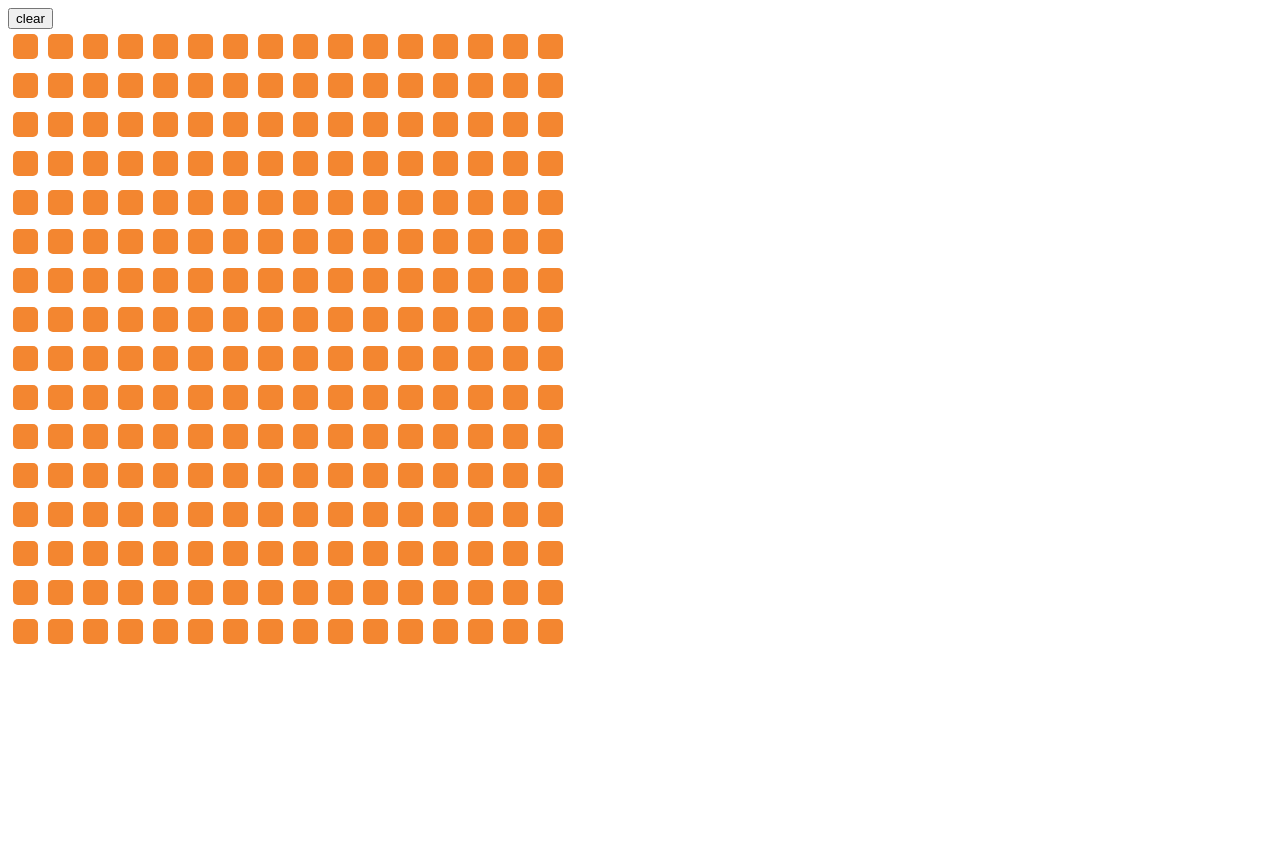
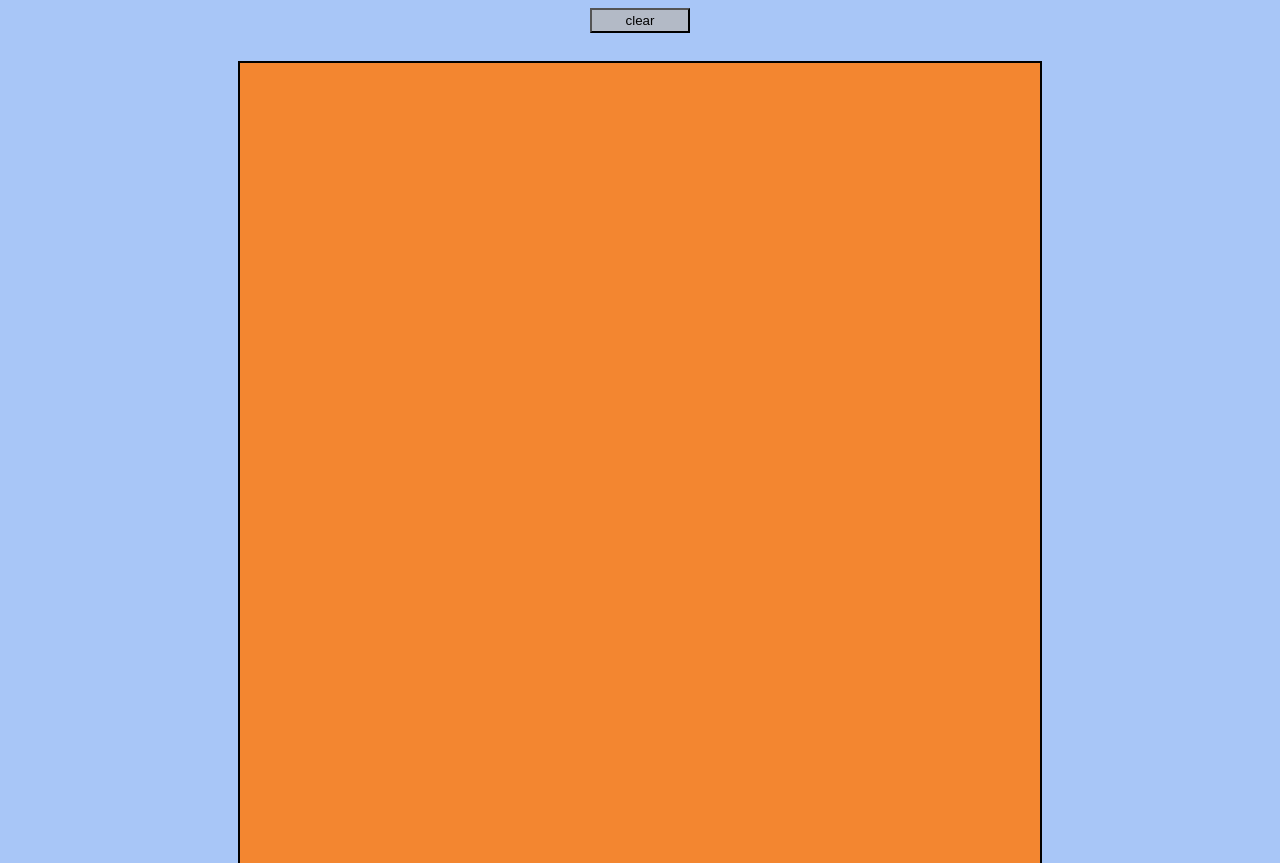
Before and after one commit to khengsdijk/sketchpad, a plain HTML site: page index.html in a window 1280 px wide. Before the commit the page ends 800 px from the top, so only its background shows below. Drawn offline with Linux system fonts and the light colour scheme.

Commit message:
functioning sketchpad

```diff
--- a/index.html
+++ b/index.html
@@ -7,8 +7,12 @@
                 <script type='text/javascript' src='script.js'></script>
 	</head>
 	<body>
-                <button>clear</button>
-                <script>genDivs(16);</script>
-                <code id="code"></code>
+                <center>
+                        <button class="sketchButton">clear</button>
+                </center>
+                <div class= "container">
+
+                <script>genDivs(32);</script>
+
 	</body>
 </html>
--- a/script.js
+++ b/script.js
@@ -1,19 +1,14 @@
 function genDivs(v){
-      var e = document.body; // whatever you want to append the rows to:
       for(var i = 0; i < v; i++){
-        var row = document.createElement("div");
-        row.className = "row";
-        for(var x = 1; x <= v; x++){
-            var cell = document.createElement("div");
-            cell.setAttribute("onmouseover", "changeColour(this)");
-            cell.className = "gridsquare";
-            cell.id = "kaka";
-            row.appendChild(cell);
+        for(var x = 0; x < v; x++){
+            $(".container").append("<div class = 'gridsquare' onmouseover='changeColour(this)'></div>");
         }
-        e.appendChild(row);
+        $('.gridsquare').width(800/x);
+        $('.gridsquare').height(800/x);
       }
-      //document.getElementById("code").innerText = e.innerHTML;
+
 }
+
 
 function changeColour(x){
 	x.style.backgroundColor = "#4286f4";
@@ -22,4 +17,14 @@ function changeColour(x){
 
 $(document).ready(function(){
 
-})
+$(".sketchButton").click(function(){
+	var a = prompt("how many squares would you like the grid to be?");
+	clearGrid();
+	genDivs(a);
+});
+
+function clearGrid() {
+  $(".gridsquare").remove();
+};
+
+});
--- a/style.css
+++ b/style.css
@@ -1,8 +1,38 @@
 .gridsquare {
-    height: 25px;
-    width: 25px;
+    margin:0;
+	padding:0;
+    border:none;
     display: inline-block;
     background-color: #F38630;
-    border-radius: 5px;
-    margin: 5px;
+
 }
+
+body {
+	background-color: #a8c6f7;
+}
+
+.container {
+	position: relative;
+	top: 30px;
+	outline:2px solid #000;
+	font-size: 0;
+	margin:auto;
+  	height: 800px;
+  	width: 800px;
+	padding: 0;
+	border: 200px;
+  	border-color: red;
+}
+
+.sketchButton {
+	position: relative;
+	height: 25px;
+	width: 100px;
+	background-color: #b3bac6;
+
+}
+
+#buttonContainer {
+	margin:auto;
+	left: 1000px;
+}
```
